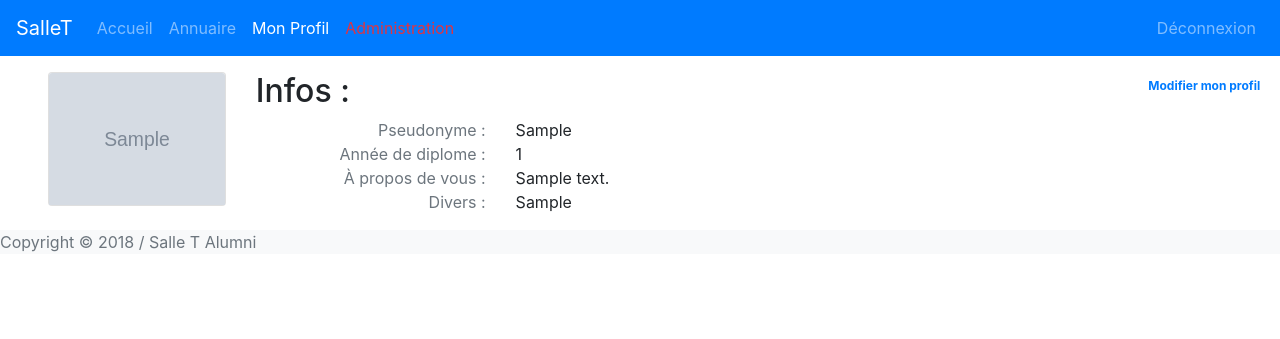
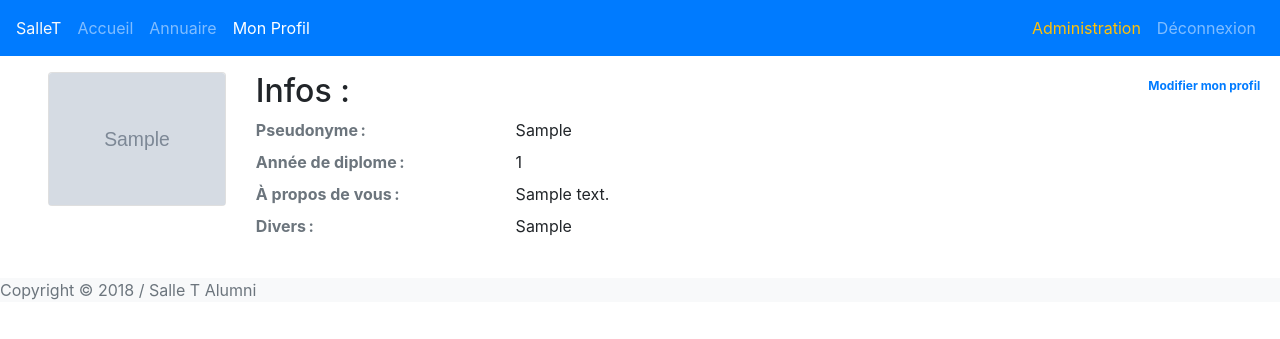
Before and after one commit to grapin3/django-annuaire-alumni, a Django app: page /accounts/myprofile in a window 1280 px wide. Shown: the top 339 px of the page. Run offline with Django 3.2, Linux system fonts and the light colour scheme; a user stored in the database is signed in; tables that the repository leaves empty hold one stand-in row (values such as "Sample post"); grey boxes marked "Sample" are stand-in pictures; parts of the project's set-up code (start-up, migrations or seed data) failed here and were passed over; some libraries are stand-ins or nearby versions.

Commit message:
UI improvement everywhere \o/

```diff
--- a/apps/annuaire/templates/annuaire/profile.html
+++ b/apps/annuaire/templates/annuaire/profile.html
@@ -3,7 +3,7 @@
 
 {% block content %}
 <section class="row">
-  <div class="col-2">
+  <div class="col-4 col-md-2 col-sm-3">
     <div class="card">
       {% if user.profile.photo %}
       <img class="card-img-top" src="{{ user.profile.photo.url }}"
@@ -14,57 +14,52 @@
       {% endif %}
     </div>
   </div>
-  <div class="col-10">
+  <div class="col-8 col-md-10 col-sm-9">
     <div class="row">
-      <div class="col">
-        <h2>Infos :</h2>
-      </div>
-      <div class="col-md-auto ml-auto">
+      <div class="col-sm-auto ml-auto order-sm-last">
         <a class="badge"  href="{% url 'update_profile' %}"> Modifier mon profil</a>
       </div>
-    </div>
-    <div class="row">
-      <div class="col-3 text-right text-muted">
-        Pseudonyme :
-      </div>
-      <div class="col">
-        {{ user.username|title }}
+      <div class="col order-sm-start">
+        <h2>Infos :</h2>
       </div>
     </div>
 
+    <dl class="row">
+      <dt class="col-md-4 col-lg-3 text-muted">
+      Pseudonyme :
+      </dt>
+      <dd class="col-md-8 col-lg-9 align-self-end">
+      {{ user.username|title }}
+      </dd>
+
       {% if user.profile.promo != None %}
-    <div class="row">
-      <div class="col-3 text-right text-muted">
-        Année de diplome :
-      </div>
-      <div class="col">
+      <dt class="col-md-4 col-lg-3 text-muted">
+      Année de diplome :
+      </dt>
+      <dd class="col-md-8 col-lg-9 align-self-end">
       {{ user.profile.promo }}{% if user.profile.gap_year %}, après une
       césure{% endif %}
-      </div>
-    </div>
+      </dd>
       {% endif %}
 
       {% if user.profile.bio %}
-    <div class="row">
-      <div class="col-3 text-right text-muted">
-        À propos de vous :
-      </div>
-      <div class="col">
+      <dt class="col-md-4 col-lg-3 text-muted">
+      À propos de vous :
+      </dt>
+      <dd class="col-md-8 col-lg-9 align-self-end">
       {{ user.profile.bio }}
-      </div>
-    </div>
+      </dd>
       {% endif %}
 
       {% if user.profile.miscellaneous %}
-    <div class="row">
-      <div class="col-3 text-right text-muted">
-        Divers :
-      </div>
-      <div class="col">
+      <dt class="col-md-4 col-lg-3 text-muted">
+      Divers :
+      </dt>
+      <dd class="col-md-8 col-lg-9 align-self-end">
       {{ user.profile.miscellaneous }}
-      </div>
-    </div>
+      </dd>
       {% endif %}
+    </dl>
   </div>
 </section>
 <section class="row">
--- a/apps/annuaire/templates/annuaire/profile_list.html
+++ b/apps/annuaire/templates/annuaire/profile_list.html
@@ -15,14 +15,14 @@
 
 <div class="row">
   {% for profile in profile_list %}
-  <div class="col-4 mb-2">
+  <div class="col-sm-6 col-lg-4 mb-2">
     <div class="card border-primary" id="filterList">
       <div class="card-header" id="header">
         <div class="row justify-content-between align-items-center">
-          <div class="col col-md-auto text-primary">
+          <div class="col text-primary">
             {{ profile.user.first_name|title }} {{ profile.user.last_name|upper }}
           </div>
-    <div class="col col-md-auto">
+          <div class="col col-auto">
             <button type="button" class="btn btn-outline-primary btn-sm"
                                   data-toggle="collapse"
                                   data-target="#meta{{profile.user}}">
--- a/templates/base.html
+++ b/templates/base.html
@@ -19,21 +19,22 @@
   </head>
 
   <body>
-    <!-- <div class="container"> -->
-      <!-- <div class="card"> -->
-        <!-- <header class="card-header"> -->
-          <!-- <h1>Salle T Alumni</h1> -->
-
+    <div class="container-fluid px-0">
           <nav class="navbar navbar-expand-sm navbar-dark bg-primary">
-            <div class="navbar-brand">
-              SalleT
-            </div>
-
-            <button class="navbar-toggler" type="button" data-toggle="collapse" data-target="#navbarSupportedContent" aria-controls="navbarSupportedContent" aria-expanded="false" aria-label="Toggle navigation">
+              <a class="navbar-navbrand text-light mr-0 mr-sm-2" href="{% url 'home' %}">SalleT</a>
+            <!-- This is use to display a sandwich on small screen that -->
+            <!-- require to collapse the nav                            -->
+            <button class="navbar-toggler" type="button" data-toggle="collapse"
+                    data-target="#navbarSupportedContent"
+                    aria-controls="navbarSupportedContent" aria-expanded="false"
+                    aria-label="Toggle navigation">
               &#9776;
             </button>
 
-            <div class="collapse navbar-collapse justify-content-between" id="navbarSupportedContent">
+            <!-- Here we define the block that will collapse on small screen -->
+            <div class="collapse navbar-collapse justify-content-between"
+                 id="navbarSupportedContent">
+              <!-- This is the main menu, the one on the left -->
               <ul class="navbar-nav">
                 <li class="nav-item">
                   <a class="nav-link
@@ -52,15 +53,15 @@
                   {% if 'profile' in request.path %} active {% endif %}"
                      href="{% url 'profile' %}">Mon Profil</a>
                 </li>
-                {% if request.user.is_staff %}
-                <li class="nav-item">
-                  <a class="nav-link border-danger text-danger"  href="{% url 'admin:index' %}">Administration</a>
-                </li>
-                {% endif %}
               </ul>
 
+              <!-- We add a second menu to manage the login of user -->
               <div class="navbar-nav">
                 {% if request.user.is_authenticated %}
+                {% if request.user.is_staff %}
+                <a class="nav-item nav-link text-warning"
+                     href="{% url 'admin:index' %}">Administration</a>
+                {% endif %}
                 <a class="nav-item nav-link" href="{% url 'logout' %}">Déconnexion</a>
                 {% else %}
                 <a class="nav-item nav-link" href="{% url 'login' %}">Connexion</a>
@@ -69,14 +70,15 @@
               </div>
           </nav>
 
-          <!-- </header> -->
-          <main class="col pl-md-5 py-sm-3">
+          <!-- Main content of the page to be define in other template -->
+          <main class="col pl-md-3 pl-lg-5 mb-auto py-sm-3">
             {% block content %}{% endblock content %}
           </main>
-          <footer class="bd-footer bg-light text-muted">
+
+
+          <footer class="bg-light text-muted">
             Copyright © 2018 / Salle T Alumni
           </footer>
-          <!-- </div> -->
-          <!-- </div> -->
+          </div>
   </body>
 </html>
```
Lines whose indentation alone changed are shown as unchanged.
